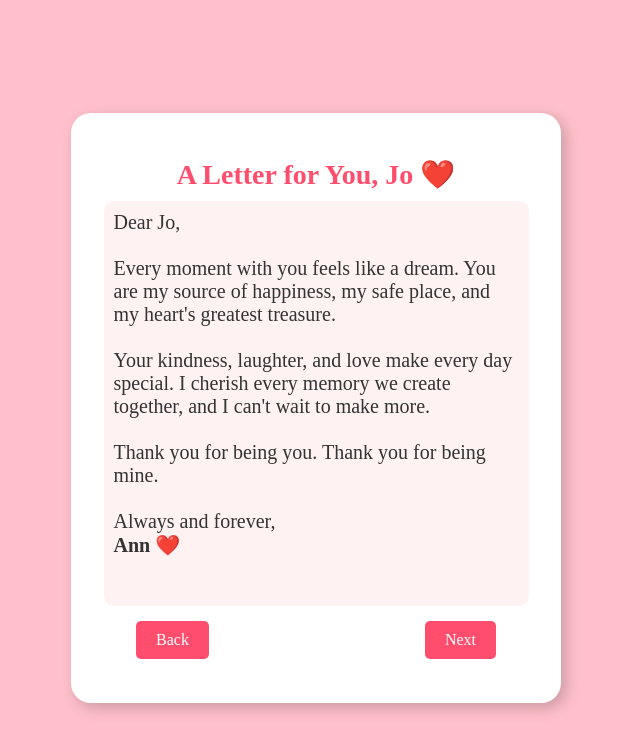
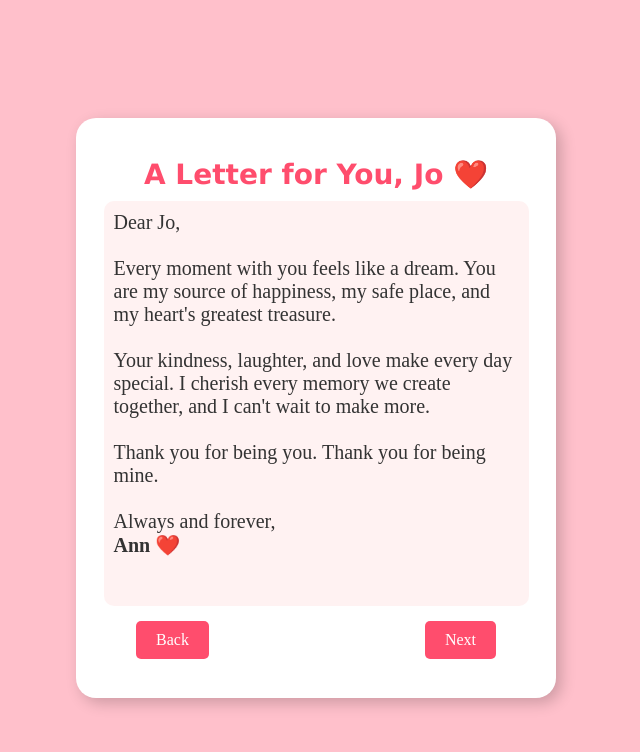
Before and after one commit to kataliyaan/jo, a plain HTML site: page 1.html in a window 1280 px wide. Shown: the whole page, without its empty margins (324-964 px from the left). Drawn offline with Linux system fonts and the light colour scheme.

Commit message:
Update 1.html

```diff
--- a/1.html
+++ b/1.html
@@ -12,7 +12,7 @@
             height: 100vh;
             background-color: pink;
             overflow: hidden;
-            font-family: 'Times New Roman', serif;
+            font-family: 'Verdana', serif;
         }
         .card {
             width: 450px;
@@ -25,7 +25,7 @@
             justify-content: center;
             align-items: center;
             text-align: center;
-            padding: 20px;
+            padding: 15px;
             position: relative;
         }
         .title {
```
